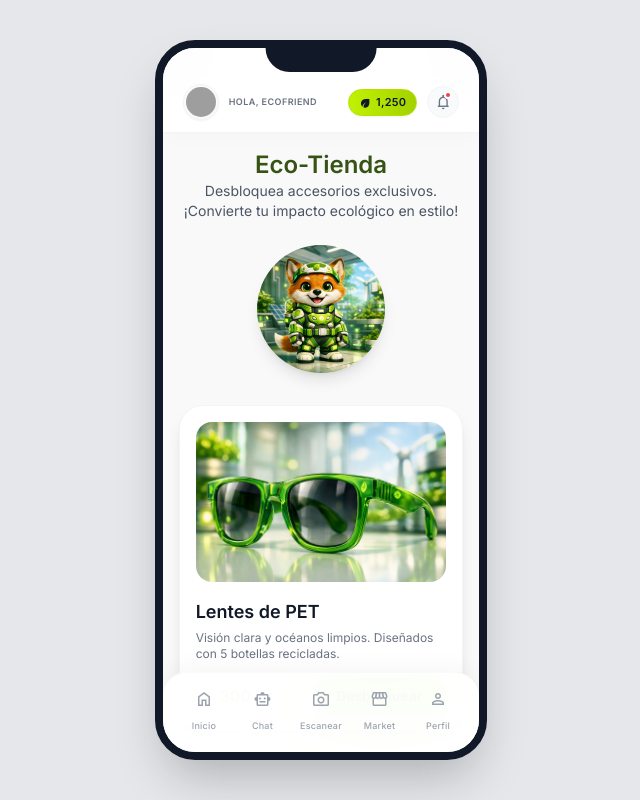
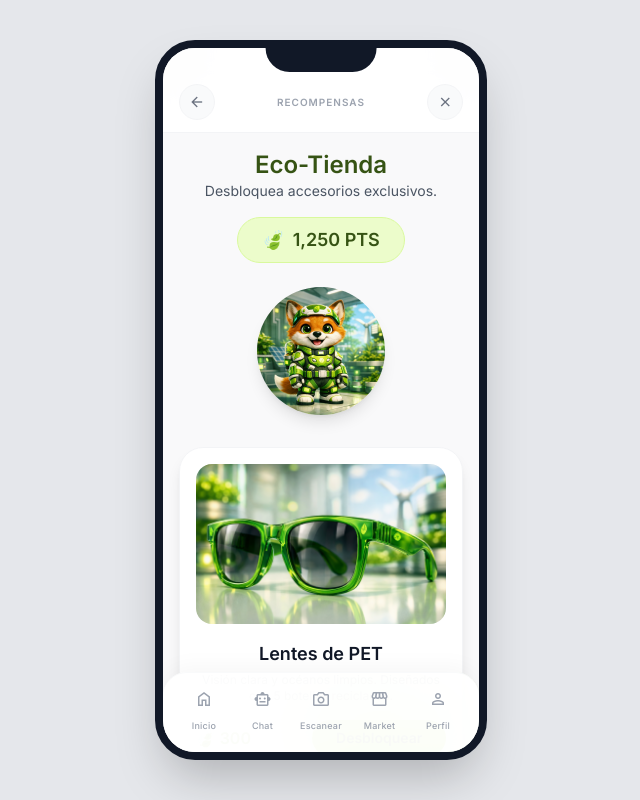
Before and after one commit to yudi-star/Acopi-prototype, a React (Vite) app: page /recompensas in a window 1280 px wide. Shown: the whole page, without its empty margins (319-959 px from the left). Built offline with nearby package versions, Linux system fonts and the light colour scheme; grey boxes are pictures that could not be loaded.

Commit message:
mejora eco-tienda

```diff
--- a/src/screens/Home.jsx
+++ b/src/screens/Home.jsx
@@ -4,7 +4,7 @@ import TopAppBar from "../components/layout/TopAppBar";
 const quickActions = [
   { label: "Chat IA", icon: "smart_toy", color: "text-[#0088CC]", bg: "bg-[#E5F6FF]", to: "/chat" },
   { label: "Marketplace", icon: "storefront", color: "text-[#D4A017]", bg: "bg-[#FFF8E7]", to: "/market" },
-  { label: "Mi Mascota", icon: "pets", color: "text-[#6B8E23]", bg: "bg-[#F0F8E2]" },
+  { label: "Mi Mascota", icon: "pets", color: "text-[#6B8E23]", bg: "bg-[#F0F8E2]", to: "/mascota" },
   { label: "Recojo", icon: "local_shipping", color: "text-[#696969]", bg: "bg-[#F5F5F5]", to: "/recojo/estado" },
 ];
 
--- a/src/screens/Recompensas.jsx
+++ b/src/screens/Recompensas.jsx
@@ -1,4 +1,6 @@
 import React, { useState } from 'react';
+import { useNavigate } from 'react-router-dom';
+
 import TopAppBar from "../components/layout/TopAppBar";
 import lentesImg from '../assets/images/lentes.png';
 import sombreroImg from '../assets/images/sombrero.png';
@@ -8,23 +10,45 @@ import zorroConLentes from '../assets/images/zorro_lentes.png';
 import zorroConSombrero from '../assets/images/zorro_sombrero.png';
 
 const productosData = [
-    { id: 1, nombre: 'Lentes de PET', descripcion: 'Visión clara y océanos limpios. Diseñados con 5 botellas recicladas.', puntos: 300, imagen: lentesImg, imagenEquipada: zorroConLentes},
-    { id: 2, nombre: 'Sombrero Eco-Cartón', descripcion: 'Protección solar con estilo geométrico. 100% material recuperado.', puntos: 150, imagen: sombreroImg, imagenEquipada: zorroConSombrero},
+    { id: 1, nombre: 'Lentes de PET', descripcion: 'Visión clara y océanos limpios. Diseñados con 5 botellas recicladas.', puntos: 300, imagen: lentesImg, imagenEquipada: zorroConLentes },
+    { id: 2, nombre: 'Sombrero Eco-Cartón', descripcion: 'Protección solar con estilo geométrico. 100% material recuperado.', puntos: 150, imagen: sombreroImg, imagenEquipada: zorroConSombrero },
     { id: 3, nombre: 'Mochila Upcycle', descripcion: 'Tejida con bolsas plásticas rescatadas. Ligera y resistente.', puntos: 500, imagen: mochilaImg, bloqueado: true, nivelRequerido: 5 },
 ];
 
 const Recompensas = () => {
+    const navigate = useNavigate();
     const [mascotaActual, setMascotaActual] = useState(zorroBase);
 
     return (
         <div className="min-h-screen pb-8 bg-gray-50/50">
-            <TopAppBar points="1,250" />
+            {/* Header con back + close */}
+            <div className="flex justify-between items-center px-4 pt-9 pb-3 sticky top-0 bg-white/90 backdrop-blur-xl z-20 border-b border-gray-100">
+                <button
+                    onClick={() => navigate(-1)}
+                    className="w-9 h-9 rounded-full bg-gray-50 border border-gray-100 flex items-center justify-center text-gray-500 active:scale-90 transition-transform"
+                >
+                    <span className="material-symbols-outlined text-[18px]">arrow_back</span>
+                </button>
+                <span className="text-[10px] font-bold text-gray-400 uppercase tracking-widest">
+                    Recompensas
+                </span>
+                <button
+                    onClick={() => navigate("/")}
+                    className="w-9 h-9 rounded-full bg-gray-50 border border-gray-100 flex items-center justify-center text-gray-500 active:scale-90 transition-transform"
+                >
+                    <span className="material-symbols-outlined text-[18px]">close</span>
+                </button>
+            </div>
 
-            <div className="px-4 mt-4">
-                <h1 className="text-2xl font-bold text-lime-900 text-center">Eco-Tienda</h1>
-                <p className="text-gray-600 text-sm mb-6 text-center">
-                    Desbloquea accesorios exclusivos. ¡Convierte tu impacto ecológico en estilo!
-                </p>
+            <div className="px-4 mt-4 text-center">
+                <h1 className="text-2xl font-bold text-lime-900">Eco-Tienda</h1>
+                <p className="text-gray-600 text-sm mb-4">Desbloquea accesorios exclusivos.</p>
+
+                {/* Contador de puntos destacado */}
+                <div className="inline-flex items-center gap-2 bg-lime-100 px-6 py-2 rounded-full mb-6 border border-lime-200">
+                    <span className="text-lg">🍃</span>
+                    <span className="font-bold text-lime-900 text-lg">1,250 PTS</span>
+                </div>
 
                 {/* 2. Imagen de la mascota que cambia */}
                 <div className="mb-8 flex justify-center">
@@ -46,8 +70,8 @@ const Recompensas = () => {
                                 </span>
 
                                 <button onClick={() => prod.imagenEquipada && setMascotaActual(prod.imagenEquipada)} className={`px-6 py-2 rounded-full font-bold text-sm ${prod.bloqueado
-                                        ? "bg-gray-200 text-gray-500 cursor-not-allowed"
-                                        : "bg-lime-400 text-gray-900"
+                                    ? "bg-gray-200 text-gray-500 cursor-not-allowed"
+                                    : "bg-lime-400 text-gray-900"
                                     }`}>
                                     {prod.bloqueado ? `🔒 Nivel ${prod.nivelRequerido}` : "Desbloquear"}
                                 </button>
--- a/src/screens/TuMascota.jsx
+++ b/src/screens/TuMascota.jsx
@@ -22,7 +22,24 @@ const TuMascota = () => {
 
     return (
         <div className="min-h-full pb-6 bg-gray-50/50">
-            <TopAppBar points="1,250" />
+            {/* Header con back + close */}
+            <div className="flex justify-between items-center px-4 pt-9 pb-3 sticky top-0 bg-white/90 backdrop-blur-xl z-20 border-b border-gray-100">
+                <button
+                    onClick={() => navigate(-1)}
+                    className="w-9 h-9 rounded-full bg-gray-50 border border-gray-100 flex items-center justify-center text-gray-500 active:scale-90 transition-transform"
+                >
+                    <span className="material-symbols-outlined text-[18px]">arrow_back</span>
+                </button>
+                <span className="text-[10px] font-bold text-gray-400 uppercase tracking-widest">
+                    Mascota
+                </span>
+                <button
+                    onClick={() => navigate("/")}
+                    className="w-9 h-9 rounded-full bg-gray-50 border border-gray-100 flex items-center justify-center text-gray-500 active:scale-90 transition-transform"
+                >
+                    <span className="material-symbols-outlined text-[18px]">close</span>
+                </button>
+            </div>
 
             {/* Contenedor principal con padding para alinear todo */}
             <div className="px-4 mt-4">
```
